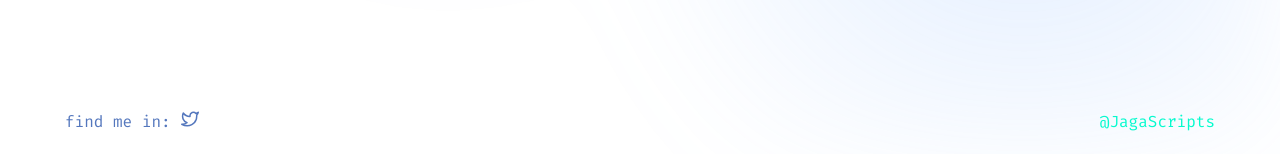
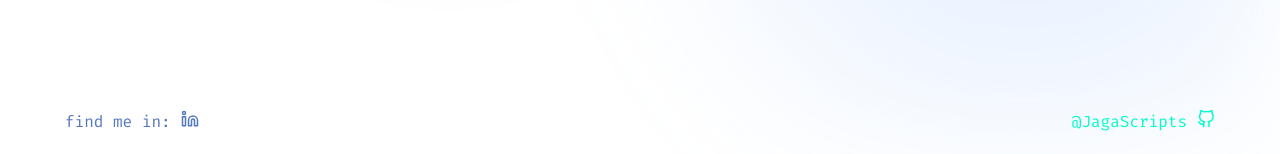
Before and after one commit to JagaScripts/jagascripts, a Flask app: page / in a window 1280 px wide. Shown: the part 643-797 px from the top of the page. Run offline with Flask 3, Linux system fonts and the light colour scheme.

Commit message:
feat: agregar al footer los iconos de GitHub y Linkedn. Eliminar el de Twitter

```diff
--- a/app/main/templates/index.html
+++ b/app/main/templates/index.html
@@ -1,5 +1,6 @@
 <!DOCTYPE html>
 <html lang="en">
+
 <head>
   <meta charset="utf-8" />
   <meta name="viewport" content="width=device-width, initial-scale=1" />
@@ -8,14 +9,13 @@
   <!-- Fonts -->
   <link rel="preconnect" href="https://fonts.googleapis.com" />
   <link rel="preconnect" href="https://fonts.gstatic.com" crossorigin />
-    <link
-      href="https://fonts.googleapis.com/css2?family=Fira+Code:wght@300;400;500;600;700&display=swap"
-      rel="stylesheet"
-    />
+  <link href="https://fonts.googleapis.com/css2?family=Fira+Code:wght@300;400;500;600;700&display=swap"
+    rel="stylesheet" />
 
   <!-- Styles -->
   <link rel="stylesheet" href="{{ url_for('main.static', filename='css/style.css') }}" />
 </head>
+
 <body>
   <div class="aurora" aria-hidden="true"></div>
 
@@ -53,14 +53,31 @@
   <footer class="site-footer">
     <div class="left">
       <span>find me in:</span>
-        <a class="icon" href="{{ context.TWITTER_URL }}" target="_blank" rel="noopener" aria-label="Twitter">
-          <!-- Feather Icons: twitter -->
-          <svg xmlns="http://www.w3.org/2000/svg" width="18" height="18" viewBox="0 0 24 24" fill="none" stroke="currentColor" stroke-width="2" stroke-linecap="round" stroke-linejoin="round"><path d="M23 3a10.9 10.9 0 0 1-3.14 1.53 4.48 4.48 0 0 0-7.86 3v1A10.66 10.66 0 0 1 3 4s-4 9 5 13a11.64 11.64 0 0 1-7 2c9 5 20 0 20-11.5a4.5 4.5 0 0 0-.08-.83A7.72 7.72 0 0 0 23 3z"></path></svg>
+      <a class="icon" href="{{ context.LINKEDIN_URL }}" target="_blank" rel="noopener" aria-label="LinkedIn">
+        <!-- Feather Icons: linkedin -->
+        <svg xmlns="http://www.w3.org/2000/svg" width="18" height="18" viewBox="0 0 24 24" fill="none"
+          stroke="currentColor" stroke-width="2" stroke-linecap="round" stroke-linejoin="round">
+          <path d="M16 8a6 6 0 0 1 6 6v7h-4v-7a2 2 0 0 0-2-2 2 2 0 0 0-2 2v7h-4v-7a6 6 0 0 1 6-6z"></path>
+          <rect x="2" y="9" width="4" height="12"></rect>
+          <circle cx="4" cy="4" r="2"></circle>
+        </svg>
+      </a>
+
+    </div>
+    <div class="right" style="display: flex; align-items: center; gap: 10px;">
+      <a href="{{ context.GITHUB_URL }}" target="_blank" rel="noopener">{{ context.GITHUB_HANDLE }}</a>
+      <a class="icon" href="{{ context.GITHUB_URL }}" target="_blank" rel="noopener" aria-label="GitHub">
+        <!-- Feather Icons: github -->
+        <svg xmlns="http://www.w3.org/2000/svg" width="18" height="18" viewBox="0 0 24 24" fill="none"
+          stroke="currentColor" stroke-width="2" stroke-linecap="round" stroke-linejoin="round">
+          <path
+            d="M9 19c-5 1.5-5-2.5-7-3m14 6v-3.87a3.37 3.37 0 0 0-.94-2.61c3.14-.35 6.44-1.54 6.44-7A5.44 5.44 0 0 0 20 4.77 5.07 5.07 0 0 0 19.91 1S18.73.65 16 2.48a13.38 13.38 0 0 0-7 0C6.27.65 5.09 1 5.09 1A5.07 5.07 0 0 0 5 4.77a5.44 5.44 0 0 0-1.5 3.78c0 5.42 3.3 6.61 6.44 7A3.37 3.37 0 0 0 9 18.13V22">
+          </path>
+        </svg>
       </a>
     </div>
-      <div class="right">
-        <a href="{{ context.GITHUB_URL }}" target="_blank" rel="noopener">{{ context.GITHUB_HANDLE }}</a>
-      </div>
+
   </footer>
 </body>
+
 </html>
```
Lines whose indentation alone changed are shown as unchanged.
